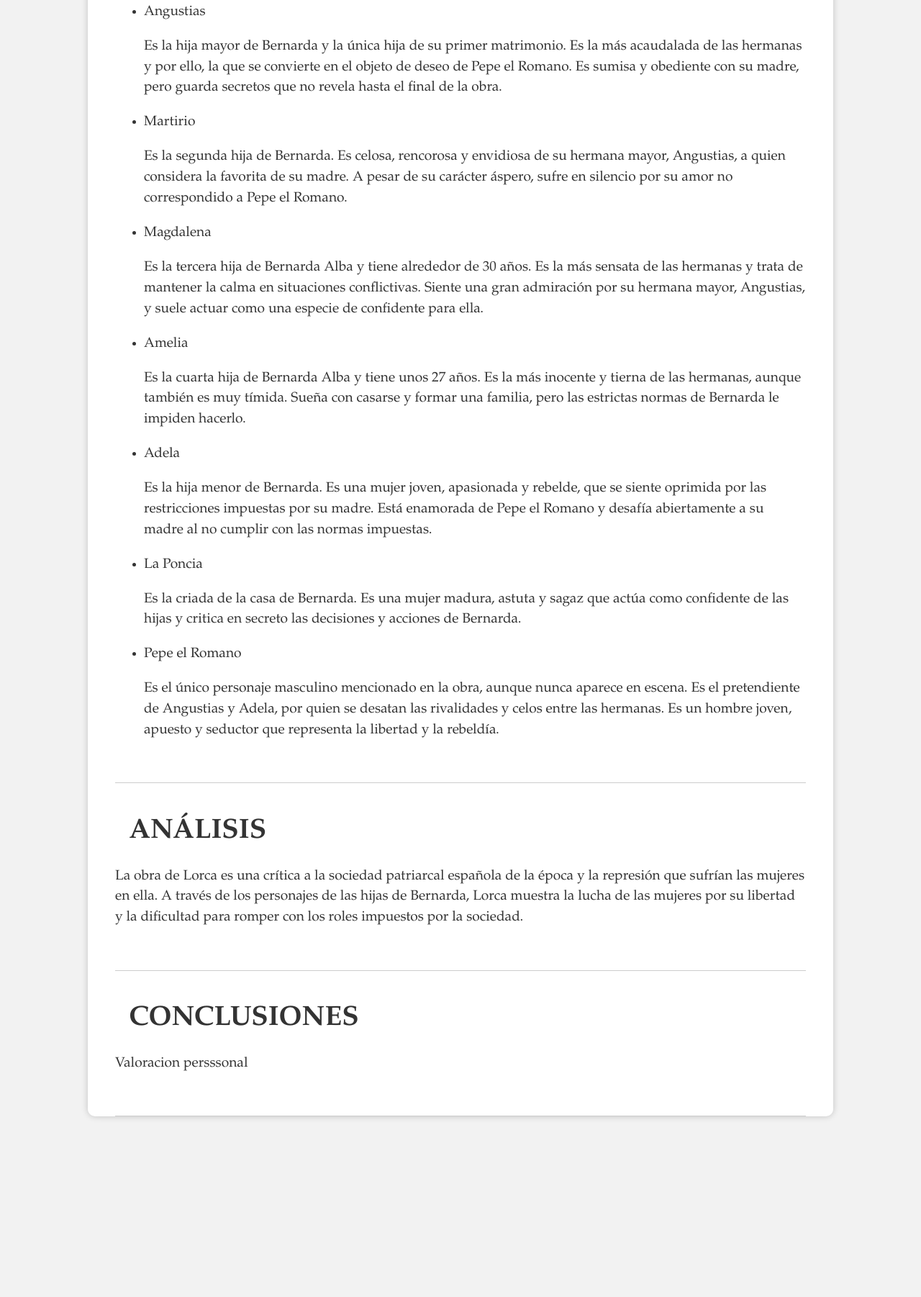
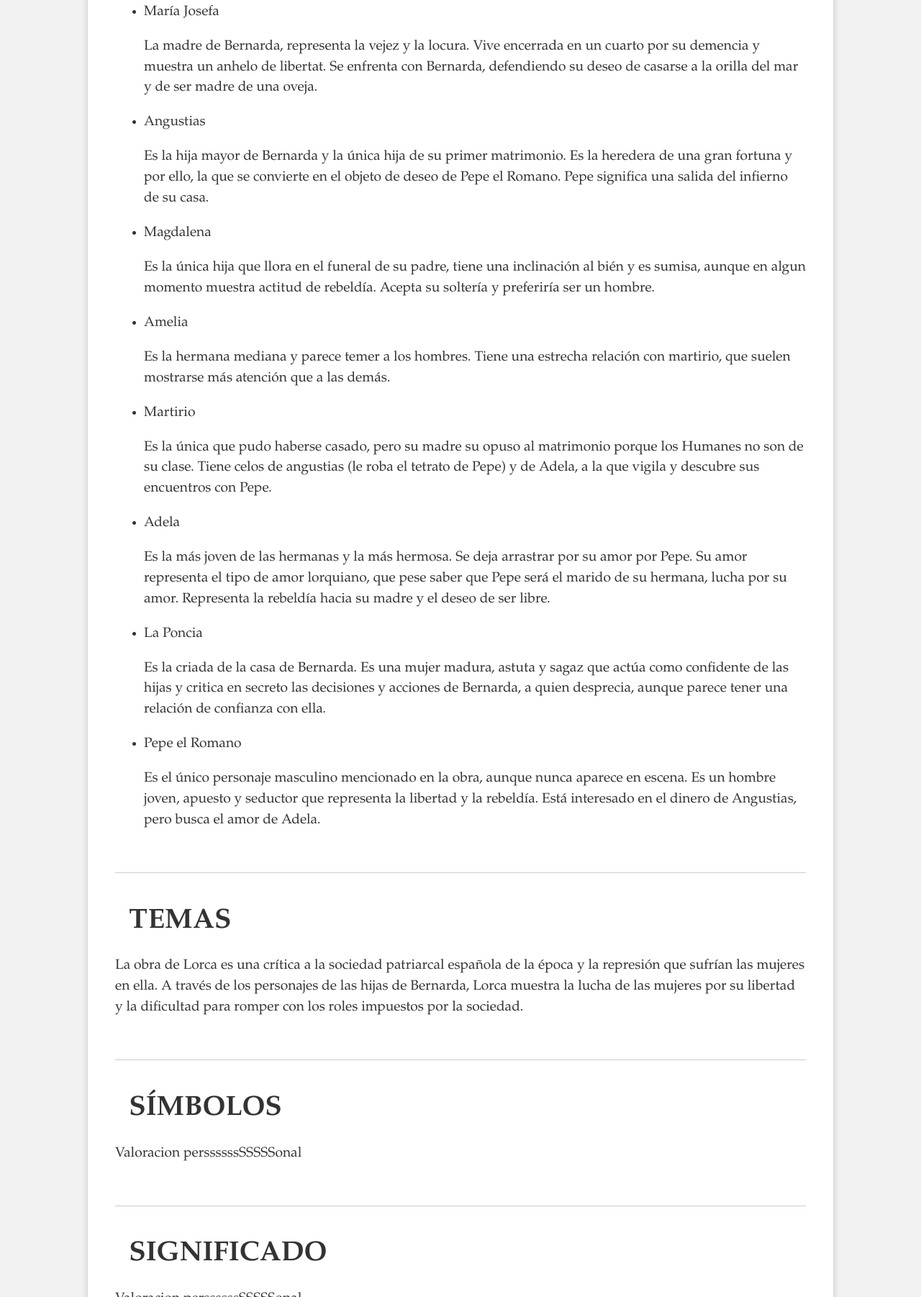
Before and after one commit to BieVid/VSCode, a plain HTML site: page index.html in a window 1280 px wide. Shown: the part 998-2800 px from the top of the page at 72% size. Before the commit the page ends 2588 px from the top, so only its background shows below. Drawn offline with Linux system fonts and the light colour scheme.

Commit message:
EMCAGUEN

```diff
--- a/index.css
+++ b/index.css
@@ -31,7 +31,7 @@ nav {
     box-shadow: 0 0 10px rgba(0,0,0,0.2);
     border-bottom: 2px solid #333;
     justify-content: center;
-    max-width: 650px;
+    max-width: 700px;
     text-align: center;
     margin: 0 auto;
     border: 1px double;
--- a/index.html
+++ b/index.html
@@ -10,17 +10,18 @@
 		<h1>La casa de Bernarda Alba - Federico García Lorca</h1>
 		<nav>
 			<ul>
-				<li><a href="#introduccion">Introducción</a></li>
+				<li><a href="#argumento">Argumento</a></li>
 				<li><a href="#personajes">Personajes</a></li>
-				<li><a href="#analisis">Análisis</a></li>
-                <li><a href="#conclusiones">Conclusiones</a></li>
+				<li><a href="#temas">Temas</a></li>
+				<li><a href="#simbolos">Símbolos</a></li>
+                <li><a href="#significado">Significado</a></li>
 			</ul>
 		</nav>
 	</header>
 
 	<main>
-		<section id="introduccion">
-			<h2 class="titulo_introduccion">Introducción</h2>
+		<section id="argumento">
+			<h2 class="titulo_introduccion">Argumento</h2>
 			<p>La obra <em>La casa de Bernarda Alba</em> de Federico García Lorca es un drama que nos sumerge en el universo de una familia andaluza en la década de 1930, donde se retrata el poder opresor de la sociedad patriarcal de la época y cómo las mujeres eran víctimas de la represión y la falta de libertad. </p>
 
             <p>La trama se desarrolla en la casa de Bernarda, una viuda adinerada que impone un estricto luto a sus cinco hijas, quienes viven enclaustradas en su hogar y sufren la falta de amor y libertad. La llegada de un pretendiente despertará la envidia y rivalidades entre las hermanas, llevando a un desenlace trágico.</p>
@@ -35,45 +36,57 @@
 
                 <p>Es la viuda de un hombre adinerado y controla con mano de hierro a su familia. Es autoritaria, dominante y obsesiva con el honor de su familia. Tras la muerte de su esposo, impone un riguroso luto de ocho años en su casa.</p>
 
+				<li>María Josefa</li>
+
+                <p>La madre de Bernarda, representa la vejez y la locura. Vive encerrada en un cuarto por su demencia y muestra un anhelo de libertat. Se enfrenta con Bernarda, defendiendo su deseo de casarse a la orilla del mar y de ser madre de una oveja.</p>
+
+
 				<li>Angustias</li>
 
-                <p>Es la hija mayor de Bernarda y la única hija de su primer matrimonio. Es la más acaudalada de las hermanas y por ello, la que se convierte en el objeto de deseo de Pepe el Romano. Es sumisa y obediente con su madre, pero guarda secretos que no revela hasta el final de la obra.</p>
+                <p>Es la hija mayor de Bernarda y la única hija de su primer matrimonio. Es la heredera de una gran fortuna y por ello, la que se convierte en el objeto de deseo de Pepe el Romano. Pepe significa una salida del infierno de su casa.</p>
+
+				<li>Magdalena</li>
+
+                <p>Es la única hija que llora en el funeral de su padre, tiene una inclinación al bién y es sumisa, aunque en algun momento muestra actitud de rebeldía. Acepta su soltería y preferiría ser un hombre.</p>
+
+				<li>Amelia</li>
+
+                <p>Es la hermana mediana y parece temer a los hombres. Tiene una estrecha relación con martirio, que suelen mostrarse más atención que a las demás.</p>
 
 				<li>Martirio</li>
 
-                <p>Es la segunda hija de Bernarda. Es celosa, rencorosa y envidiosa de su hermana mayor, Angustias, a quien considera la favorita de su madre. A pesar de su carácter áspero, sufre en silencio por su amor no correspondido a Pepe el Romano.</p>
-
-				<li>Magdalena</li>
-
-                <p>Es la tercera hija de Bernarda Alba y tiene alrededor de 30 años. Es la más sensata de las hermanas y trata de mantener la calma en situaciones conflictivas. Siente una gran admiración por su hermana mayor, Angustias, y suele actuar como una especie de confidente para ella.</p>
-
-				<li>Amelia</li>
-
-                <p> Es la cuarta hija de Bernarda Alba y tiene unos 27 años. Es la más inocente y tierna de las hermanas, aunque también es muy tímida. Sueña con casarse y formar una familia, pero las estrictas normas de Bernarda le impiden hacerlo.</p>
+                <p>Es la única que pudo haberse casado, pero su madre su opuso al matrimonio porque los Humanes no son de su clase. Tiene celos de angustias (le roba el tetrato de Pepe) y de Adela, a la que vigila y descubre sus encuentros con Pepe.</p>
 
 				<li>Adela</li>
 
-                <p>Es la hija menor de Bernarda. Es una mujer joven, apasionada y rebelde, que se siente oprimida por las restricciones impuestas por su madre. Está enamorada de Pepe el Romano y desafía abiertamente a su madre al no cumplir con las normas impuestas.</p>
+                <p>Es la más joven de las hermanas y la más hermosa. Se deja arrastrar por su amor por Pepe. Su amor representa el tipo de amor lorquiano, que pese saber que Pepe será el marido de su hermana, lucha por su amor. Representa la rebeldía hacia su madre y el deseo de ser libre.</p>
 
 				<li>La Poncia</li>
 
-                <p>Es la criada de la casa de Bernarda. Es una mujer madura, astuta y sagaz que actúa como confidente de las hijas y critica en secreto las decisiones y acciones de Bernarda.</p>
+                <p>Es la criada de la casa de Bernarda. Es una mujer madura, astuta y sagaz que actúa como confidente de las hijas y critica en secreto las decisiones y acciones de Bernarda, a quien desprecia, aunque parece tener una relación de confianza con ella.</p>
 
                 <li>Pepe el Romano</li>
 
-                <p>Es el único personaje masculino mencionado en la obra, aunque nunca aparece en escena. Es el pretendiente de Angustias y Adela, por quien se desatan las rivalidades y celos entre las hermanas. Es un hombre joven, apuesto y seductor que representa la libertad y la rebeldía.</p>
+                <p>Es el único personaje masculino mencionado en la obra, aunque nunca aparece en escena. Es un hombre joven, apuesto y seductor que representa la libertad y la rebeldía. Está interesado en el dinero de Angustias, pero busca el amor de Adela.</p>
 
 			</ul>
 		</section>
 
-		<section id="analisis">
-			<h2>Análisis</h2>
+		<section id="temas">
+			<h2>Temas</h2>
 			<p>La obra de Lorca es una crítica a la sociedad patriarcal española de la época y la represión que sufrían las mujeres en ella. A través de los personajes de las hijas de Bernarda, Lorca muestra la lucha de las mujeres por su libertad y la dificultad para romper con los roles impuestos por la sociedad.</p>
 		</section>
 
-        <section id="conclusiones">
-            <h2>Conclusiones</h2>
-            <p>Valoracion persssonal</p>
+		<section id="simbolos">
+            <h2>Símbolos</h2>
+            <p>Valoracion perssssssSSSSSonal</p>
         </section>
+
+        <section id="significado">
+            <h2>Significado</h2>
+            <p>Valoracion perssssssSSSSSonal</p>
+        </section>
+
+
     </main>
 </body>
```
